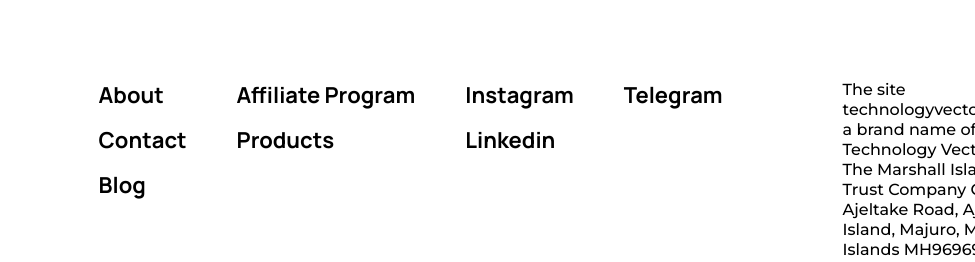
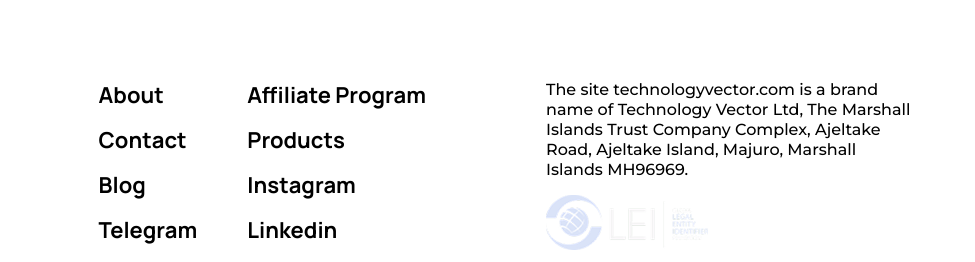
Before and after one commit to deorfeal/Vector, a plain HTML site: page article.html in a window 1280 px wide. Shown: the part 2340-2602 px from the top of the page, 305-1280 px from the left. Drawn offline with nearby package versions, Linux system fonts and the light colour scheme.

Commit message:
Add files via upload

```diff
--- a/article.html
+++ b/article.html
@@ -313,8 +313,6 @@
                                         Blog
                                     </a>
                                 </li>
-                            </ul>
-                            <ul class="nav__list nav-list">
                                 <li class="nav-list__item">
                                     <a class="nav-list__link" href="#">
                                         Instagram
```
Also changed, not shown: stories.html (+0 -2 lines).
